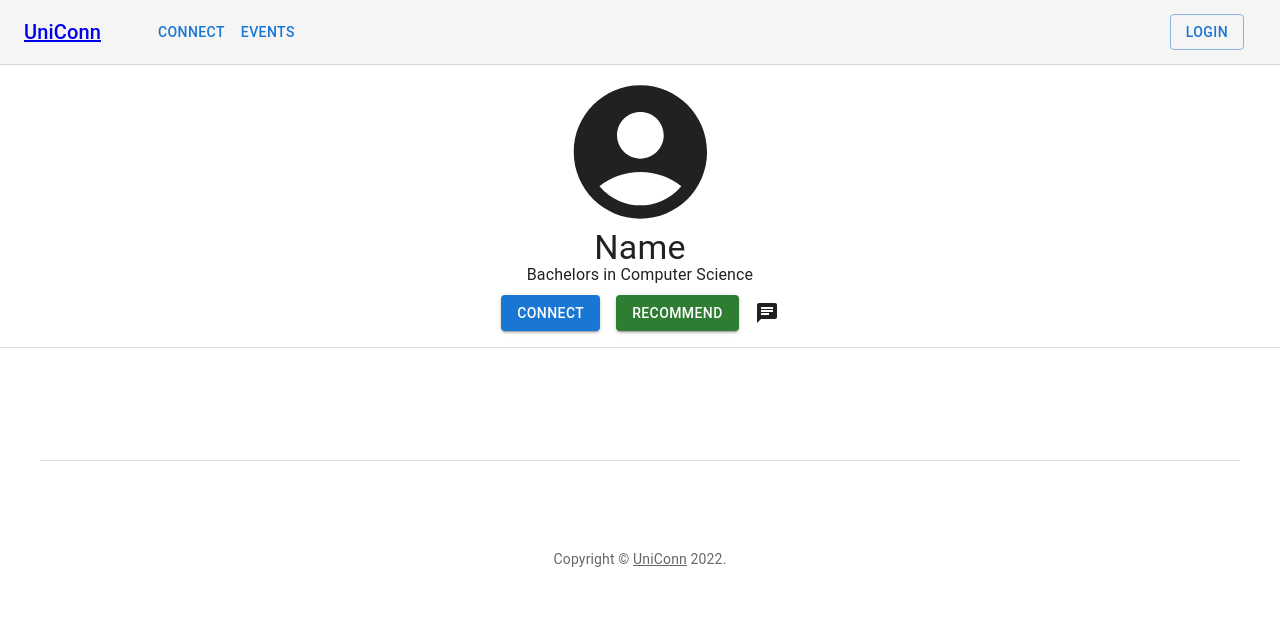
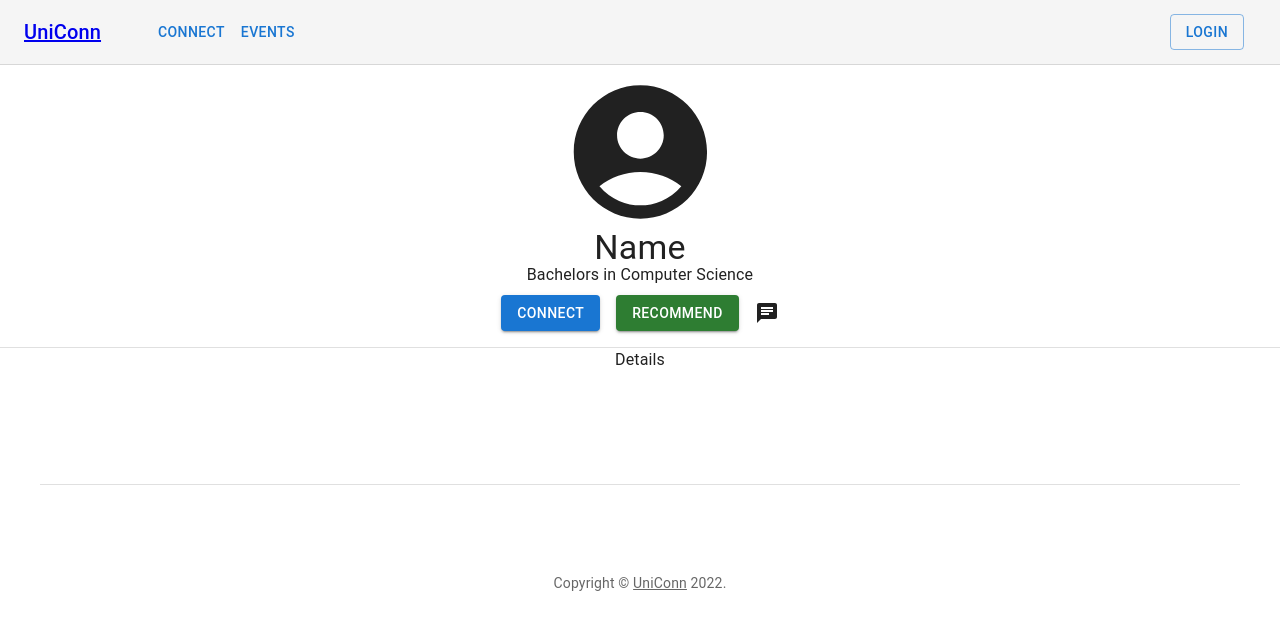
Before and after one commit to Jason10897/UniConn, a React (Create React App) app: page /profile in a window 1280 px wide. Shown: the top 630 px of the page. Built offline with nearby package versions, Linux system fonts and the light colour scheme.

Commit message:
Details component created for UserProfile

```diff
--- /dev/null
+++ b/src/components/profile/Details.jsx
@@ -0,0 +1,7 @@
+import React from 'react'
+
+export default function Details() {
+  return (
+    <div>Details</div>
+  )
+}
--- a/src/components/profile/UserProfile.js
+++ b/src/components/profile/UserProfile.js
@@ -7,6 +7,7 @@ import ChatIcon from "@mui/icons-material/Chat";
 import { Button } from "@mui/material";
 import { Stack } from "@mui/material";
 import { Divider } from '@mui/material';
+import Details from "./Details";
 
 const styleProfileIcon = {
   width: "96vw",
@@ -18,14 +19,17 @@ export default function UserProfile() {
   return (
     <>
       <AccountCircleIcon style={styleProfileIcon} /> {/* Profile Icon */}
+
       <Typography variant="h4" gutterBottom component="div" sx={{
           marginBottom:-1,
       }}>
         Name
       </Typography>
+
       <Typography variant="subtitle1" gutterBottom component="div">
         Bachelors in Computer Science
       </Typography>
+
       {/* Buttons */}
       <Stack
         spacing={2}
@@ -43,12 +47,14 @@ export default function UserProfile() {
         </Button>
 
         <ChatIcon />
+
       </Stack>
-      <div>
+
       <Divider sx={{
           marginTop:2
       }} />
-      </div>
+
+      <Details/>
     </>
   );
 }
```
